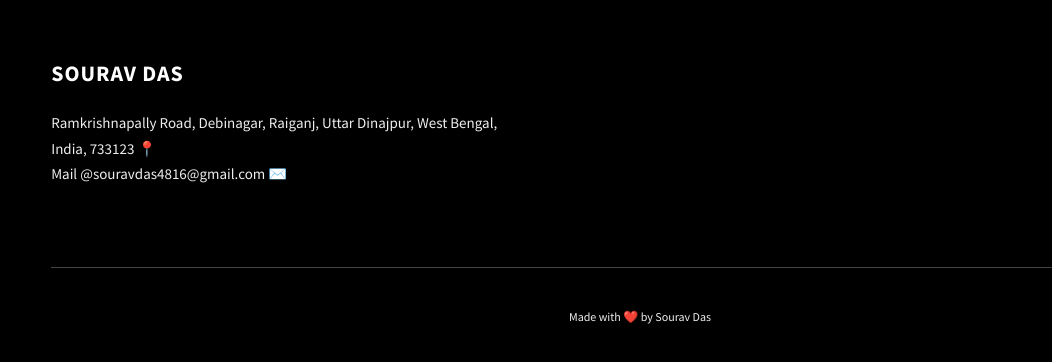
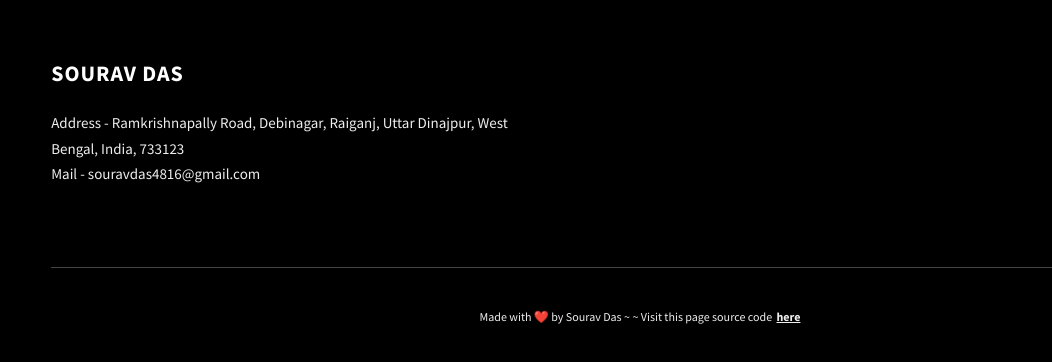
Before and after one commit to souravdasee/souravdasee.github.io, a website built with Parcel: page index.html in a window 1280 px wide. Shown: the part 4552-4914 px from the top of the page, 0-1052 px from the left. Built offline with nearby package versions, Linux system fonts and the light colour scheme.

Commit message:
Added github link to footer and formatted contact

```diff
--- a/index.html
+++ b/index.html
@@ -369,22 +369,30 @@
           <div class="main-footer__row-2">
             <h4 class="heading-sm">Sourav Das</h4>
             <p class="main-footer__short-desc">
-              Ramkrishnapally Road, Debinagar, Raiganj, Uttar Dinajpur, West
-              Bengal, India, 733123
+              Address -
               <a
                 href="https://www.google.com/maps/@25.5977255,88.1298433,20.5z?entry=ttu"
-                >📍</a
+                >Ramkrishnapally Road, Debinagar, Raiganj, Uttar Dinajpur, West
+                Bengal, India, 733123</a
               >
               <br />
-              Mail
-              <a href="mailto://souravdas4816@gmail.com"
-                >@souravdas4816@gmail.com ✉️</a
+              Mail -
+              <a href="mailto:souravdas4816@gmail.com"
+                >souravdas4816@gmail.com</a
               >
             </p>
           </div>
         </div>
 
-        <div class="main-footer__lower">Made with ❤️ by Sourav Das</div>
+        <div class="main-footer__lower">
+          Made with ❤️ by Sourav Das ~ ~ Visit this page source code
+          <a
+            target="_blank"
+            href="https://github.com/souravdasee/souravdasee.github.io"
+          >
+            here
+          </a>
+        </div>
       </div>
     </footer>
   </body>
```
